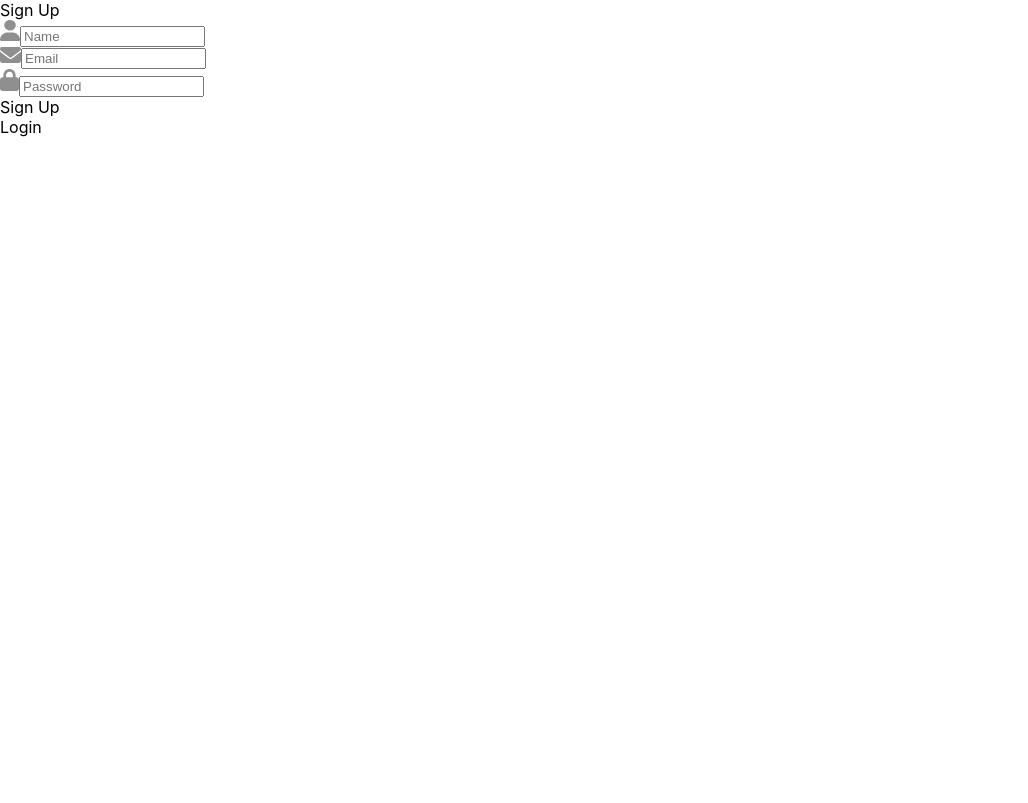
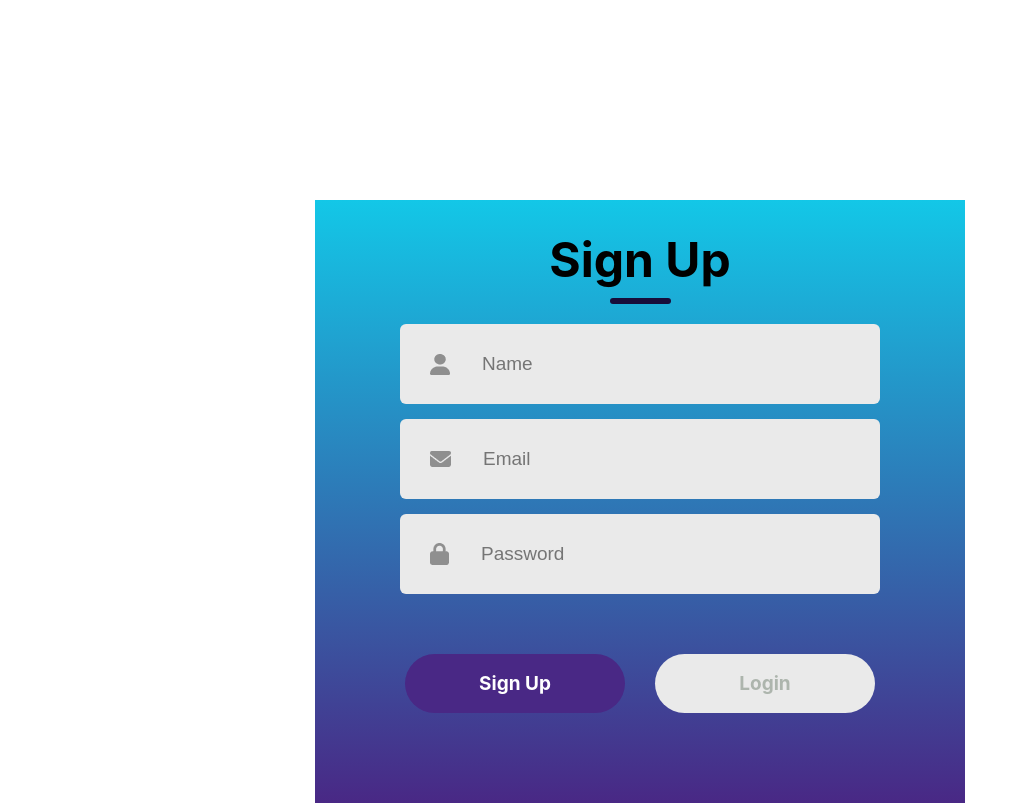
Before and after one commit to CorneliusAkanbi1/coding-exercise, a React (Create React App) app in the folder login-signup2/: page / in a window 1280 px wide. Shown: the whole page, without its empty margins (0-1028 px from the left). Built offline with nearby package versions, Linux system fonts and the light colour scheme.

Commit message:
ui for sign up and login

```diff
--- a/login-signup2/src/Components/LoginSignup/LoginSignup.css
+++ b/login-signup2/src/Components/LoginSignup/LoginSignup.css
@@ -0,0 +1,104 @@
+.container{
+    display: flex;
+    flex-direction: column;
+    margin: auto;
+    margin-top: 200px;
+    width: 650px;
+    background: linear-gradient(#13c7e7, #492885);
+
+    padding-bottom: 30px;
+}
+
+.header{
+    display: flex;
+    flex-direction: column;
+    align-items:  center;
+    gap: 9px;
+    width: 100%;
+    margin-top: 30px;
+
+}
+
+.text{
+    colour: #170d3b;
+    font-size: 48px;
+    font-weight: 700;
+}
+
+.underline{
+    width: 61px;
+    height: 6px;
+    background: #170d3b;
+    border-radius: 9px;
+}
+
+.inputs{
+    margin-top: 20px;
+    display: flex;
+    flex-direction: column;
+    gap: 15px;
+}
+
+.input{
+    display: flex;
+    align-items: center;
+    margin: auto;
+    width: 480px;
+    height: 80px;
+    background: #eaeaea;
+    border-radius: 6px
+}
+
+.input img{
+    margin: 0px 30px;
+
+}
+
+.input input{
+    height: 50px;
+    width: 400px;
+    background:  transparent;
+    border: none;
+    outline: none;
+    color: #797979;
+    font-size: 19px;
+}
+
+.forgot-password{
+
+    padding-left: 90px;
+    margin-top: 27px;
+    color: #ffffff;
+    font-size: 18px;
+
+}
+
+.forgot-password span{
+    color: #070113;
+    cursor: pointer;
+}
+
+.submit-container{
+    display: flex;
+    gap: 30px;
+    margin: 60px auto;
+}
+
+.submit{
+    display: flex;
+    justify-content: center;
+    align-items: center;
+    width: 220px;
+    height: 59px;
+    color: #fff;
+    background: #492885;
+    border-radius: 50px;
+    font-size: 19px;
+    font-weight: 700;
+    cursor: pointer;
+}
+
+.gray{
+    background: #eaeaea;
+    color: #6767;
+}
```
